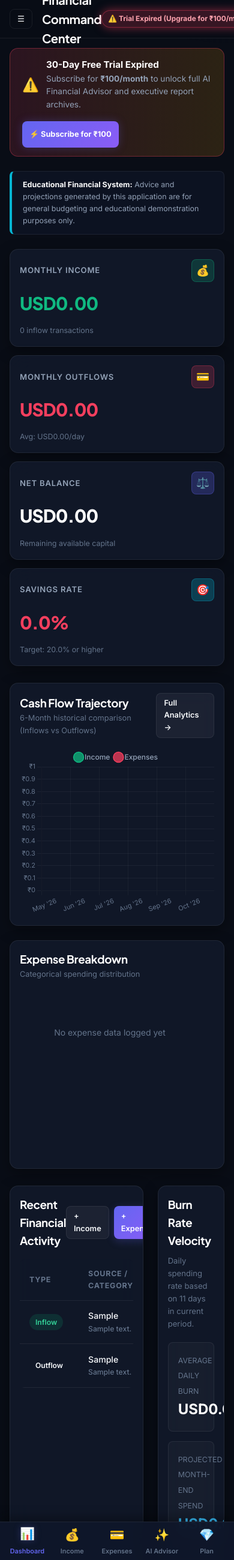
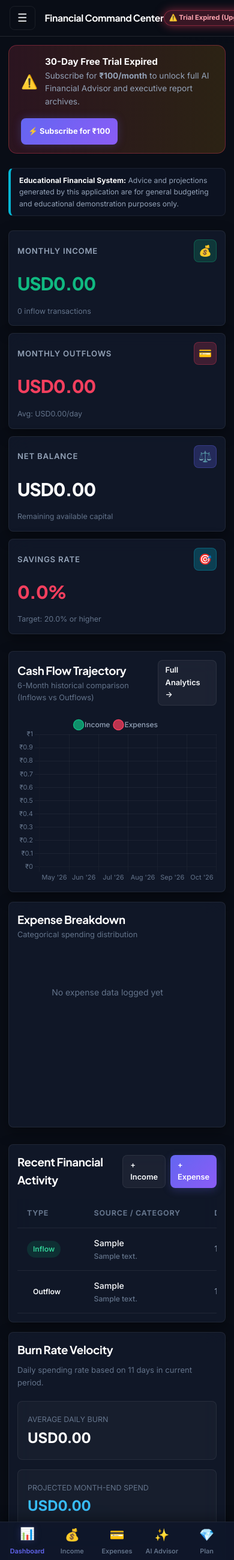
Before and after one commit to vinitworkspace/personal-finance-advisor, a Flask app: page /dashboard in a window 390 px wide. Shown: the whole page at 60% size. Run offline with Flask 3, Linux system fonts and the light colour scheme; the visitor is signed in with stand-in values (Sample User, id 1); tables that the repository leaves empty hold one stand-in row (values such as "Sample post").

Commit message:
fix(mobile): resolve responsive layout, table grid blowout, topbar bleed-through, and add CSS cache busting

```diff
--- a/static/css/style.css
+++ b/static/css/style.css
@@ -120,6 +120,9 @@
   display: flex;
   min-height: 100vh;
   position: relative;
+  width: 100%;
+  max-width: 100vw;
+  overflow-x: hidden;
   z-index: 1;
 }
 
@@ -289,22 +292,27 @@
   display: flex;
   flex-direction: column;
   min-width: 0;
+  max-width: 100%;
+  width: 100%;
+  overflow-x: hidden;
   background: transparent;
 }
 
 /* Top App Bar */
 .app-topbar {
-  height: 72px;
-  padding: 0 32px;
+  min-height: 64px;
+  height: auto;
+  padding: 10px 28px;
   display: flex;
   align-items: center;
   justify-content: space-between;
   border-bottom: 1px solid var(--border-subtle);
-  background: rgba(9, 13, 22, 0.8);
-  backdrop-filter: blur(16px);
+  background: rgba(9, 13, 22, 0.96);
+  backdrop-filter: blur(20px);
   position: sticky;
   top: 0;
   z-index: 90;
+  box-sizing: border-box;
 }
 
 .topbar-left {
@@ -324,13 +332,16 @@
 }
 
 .page-title h1 {
-  font-size: 1.35rem;
+  font-size: 1.28rem;
   font-weight: 700;
+  margin: 0;
+  line-height: 1.25;
 }
 
 .page-title p {
   font-size: 0.8rem;
   color: var(--text-dim);
+  margin: 2px 0 0;
 }
 
 .topbar-right {
@@ -385,6 +396,8 @@
   transition: transform var(--transition-fast), border-color var(--transition-fast), box-shadow var(--transition-fast);
   position: relative;
   overflow: hidden;
+  min-width: 0;
+  box-sizing: border-box;
 }
 
 .card:hover {
@@ -480,6 +493,43 @@
   grid-template-columns: 2fr 1fr;
   gap: 24px;
   margin-bottom: 28px;
+}
+
+/* Dashboard Activity Grid */
+.dashboard-activity-grid {
+  display: grid;
+  grid-template-columns: 2fr 1fr;
+  gap: 24px;
+  margin-bottom: 28px;
+}
+
+/* Budget Cards Grid */
+.budget-cards-grid {
+  display: grid;
+  grid-template-columns: repeat(auto-fit, minmax(280px, 1fr));
+  gap: 20px;
+}
+
+/* Settings Grid */
+.settings-grid {
+  display: grid;
+  grid-template-columns: repeat(auto-fit, minmax(280px, 1fr));
+  gap: 24px;
+}
+
+/* Pricing Grid */
+.pricing-grid {
+  display: grid;
+  grid-template-columns: repeat(auto-fit, minmax(300px, 1fr));
+  gap: 28px;
+  margin-bottom: 48px;
+}
+
+/* FAQ Grid */
+.faq-grid {
+  display: grid;
+  grid-template-columns: repeat(auto-fit, minmax(280px, 1fr));
+  gap: 24px;
 }
 
 /* Buttons */
@@ -733,11 +783,15 @@
 /* Data Tables */
 .table-responsive {
   width: 100%;
+  max-width: 100%;
   overflow-x: auto;
+  -webkit-overflow-scrolling: touch;
+  display: block;
 }
 
 .custom-table {
   width: 100%;
+  min-width: 520px;
   border-collapse: separate;
   border-spacing: 0;
   text-align: left;
@@ -970,23 +1024,10 @@
   .app-sidebar {
     width: 250px;
   }
-  .app-main {
-    margin-left: 250px;
-  }
 }
 
-/* Tablets (<= 992px) */
+/* All Tablets & Mobile Devices (<= 992px) */
 @media (max-width: 992px) {
-  .charts-grid {
-    grid-template-columns: 1fr;
-  }
-  .pricing-grid {
-    grid-template-columns: 1fr;
-  }
-}
-
-/* Mobile Devices & Small Tablets (<= 768px) */
-@media (max-width: 768px) {
   .app-sidebar {
     position: fixed;
     top: 0;
@@ -1006,49 +1047,106 @@
   .app-main {
     margin-left: 0 !important;
     width: 100% !important;
+    max-width: 100vw !important;
+    overflow-x: hidden;
   }
 
   .sidebar-toggle-btn {
-    display: inline-flex;
+    display: inline-flex !important;
     align-items: center;
     justify-content: center;
+    padding: 8px 12px;
+    font-size: 1.15rem;
   }
 
   .app-topbar {
-    padding: 0 16px;
-    height: 64px;
+    padding: 10px 16px !important;
+    min-height: 58px !important;
+    height: auto !important;
+    background: #090d16 !important; /* Fully opaque on mobile to completely prevent background bleeding */
+    border-bottom: 1px solid rgba(255, 255, 255, 0.1) !important;
+  }
+
+  .page-title {
+    max-width: calc(100vw - 210px);
   }
 
   .page-title h1 {
-    font-size: 1.25rem;
+    font-size: 1.1rem !important;
+    white-space: nowrap !important;
+    overflow: hidden !important;
+    text-overflow: ellipsis !important;
+    margin: 0 !important;
   }
 
   .page-title p {
-    display: none;
+    display: none !important;
   }
 
   .header-signout-btn {
-    display: none;
+    display: none !important;
+  }
+
+  .currency-badge {
+    display: none !important;
+  }
+
+  .subscription-pill {
+    padding: 4px 10px !important;
+    font-size: 0.74rem !important;
+    white-space: nowrap !important;
   }
 
   .content-body {
-    padding: 16px;
-    padding-bottom: 84px !important; /* Space for fixed mobile bottom nav */
+    padding: 14px !important;
+    padding-bottom: 84px !important; /* Space for fixed mobile bottom navigation */
+    max-width: 100vw !important;
+    box-sizing: border-box !important;
+    overflow-x: hidden;
   }
 
   .mobile-bottom-nav {
-    display: flex;
+    display: flex !important;
+  }
+
+  .charts-grid {
+    grid-template-columns: 1fr !important;
+    gap: 16px !important;
+  }
+
+  .dashboard-activity-grid {
+    grid-template-columns: 1fr !important;
+    gap: 16px !important;
+  }
+
+  .pricing-grid {
+    grid-template-columns: 1fr !important;
+    gap: 20px !important;
+  }
+
+  .budget-cards-grid {
+    grid-template-columns: 1fr !important;
+    gap: 16px !important;
+  }
+
+  .settings-grid {
+    grid-template-columns: 1fr !important;
+    gap: 16px !important;
+  }
+
+  .faq-grid {
+    grid-template-columns: 1fr !important;
+    gap: 16px !important;
   }
 
   .stats-grid {
-    grid-template-columns: 1fr 1fr;
-    gap: 14px;
+    grid-template-columns: 1fr 1fr !important;
+    gap: 12px !important;
   }
 
-  .table-responsive {
-    overflow-x: auto;
-    -webkit-overflow-scrolling: touch;
-    border-radius: var(--radius-sm);
+  .card {
+    padding: 16px !important;
+    border-radius: var(--radius-sm) !important;
   }
 
   .modal-card {
@@ -1057,33 +1155,38 @@
     overflow-y: auto;
     margin: 16px;
   }
+}
+
+/* Smart Phones (<= 480px) */
+@media (max-width: 480px) {
+  .stats-grid {
+    grid-template-columns: 1fr !important;
+    gap: 12px !important;
+  }
+
+  .page-title {
+    max-width: calc(100vw - 170px);
+  }
+
+  .page-title h1 {
+    font-size: 0.98rem !important;
+  }
 
   .card {
-    padding: 16px;
-  }
-}
-
-/* Small Smart Phones (<= 480px) */
-@media (max-width: 480px) {
-  .stats-grid {
-    grid-template-columns: 1fr;
+    padding: 14px !important;
   }
 
   .topbar-right {
-    gap: 8px;
+    gap: 6px !important;
   }
 
   .subscription-pill {
-    padding: 4px 10px;
-    font-size: 0.74rem;
-  }
-
-  .currency-badge {
-    display: none;
+    padding: 3px 8px !important;
+    font-size: 0.7rem !important;
   }
 
   .form-row {
-    flex-direction: column;
+    flex-direction: column !important;
   }
 
   .btn {
@@ -1091,7 +1194,8 @@
   }
 
   .disclaimer-banner {
-    font-size: 0.78rem;
+    font-size: 0.76rem !important;
+    padding: 10px 14px !important;
   }
 }
 
--- a/templates/base.html
+++ b/templates/base.html
@@ -15,7 +15,7 @@
   <link rel="icon" type="image/svg+xml" href="/favicon.ico">
 
   <!-- Core Stylesheet -->
-  <link rel="stylesheet" href="{{ url_for('static', filename='css/style.css') }}">
+  <link rel="stylesheet" href="{{ url_for('static', filename='css/style.css') }}?v=3.2">
   {% block styles %}{% endblock %}
 </head>
 <body>
--- a/templates/budget.html
+++ b/templates/budget.html
@@ -97,7 +97,7 @@
 </div>
 
 <!-- Category Budgets Grid -->
-<div style="display: grid; grid-template-columns: repeat(auto-fit, minmax(300px, 1fr)); gap: 20px;">
+<div class="budget-cards-grid">
   {% if status.budget_list %}
     {% for item in status.budget_list %}
       <div class="card card-interactive" style="border-left: 4px solid {% if item.status == 'danger' %}var(--expense-rose){% elif item.status == 'warning' %}var(--warning-amber){% else %}var(--income-green){% endif %};">
--- a/templates/dashboard.html
+++ b/templates/dashboard.html
@@ -110,7 +110,7 @@
 </div>
 
 <!-- Recent Activity Ledger & Quick Stats -->
-<div style="display: grid; grid-template-columns: 2fr 1fr; gap: 24px;">
+<div class="dashboard-activity-grid">
   <!-- Recent Transactions Table -->
   <div class="card">
     <div style="display: flex; justify-content: space-between; align-items: center; margin-bottom: 16px;">
--- a/templates/settings.html
+++ b/templates/settings.html
@@ -5,7 +5,7 @@
 {% block header_subtitle %}Manage your currency preferences, export your transaction ledger, and maintain your account{% endblock %}
 
 {% block content %}
-<div style="display: grid; grid-template-columns: repeat(auto-fit, minmax(320px, 1fr)); gap: 24px;">
+<div class="settings-grid">
   <!-- Profile & Identity Card -->
   <div class="card">
     <h3 style="margin-bottom: 16px;">Profile Information</h3>
--- a/templates/subscription.html
+++ b/templates/subscription.html
@@ -54,7 +54,7 @@
   </div>
 
   <!-- Pricing Cards Grid -->
-  <div class="pricing-grid" style="display: grid; grid-template-columns: repeat(auto-fit, minmax(320px, 1fr)); gap: 28px; margin-bottom: 48px;">
+  <div class="pricing-grid">
     <!-- Free Starter Plan -->
     <div class="card pricing-card" style="display: flex; flex-direction: column; justify-content: space-between; border-color: var(--border-subtle);">
       <div>
@@ -166,7 +166,7 @@
   <div class="card" style="margin-top: 32px;">
     <h3 style="margin-bottom: 20px; font-size: 1.25rem;">Frequently Asked Questions</h3>
 
-    <div style="display: grid; grid-template-columns: repeat(auto-fit, minmax(280px, 1fr)); gap: 24px;">
+    <div class="faq-grid">
       <div>
         <h4 style="font-size: 0.98rem; font-weight: 700; color: var(--primary); margin-bottom: 6px;">How does the 1st free month work?</h4>
         <p style="font-size: 0.88rem; color: var(--text-muted); line-height: 1.6;">
```
Also changed, not shown: public/static/css/style.css (+155 -51 lines).
